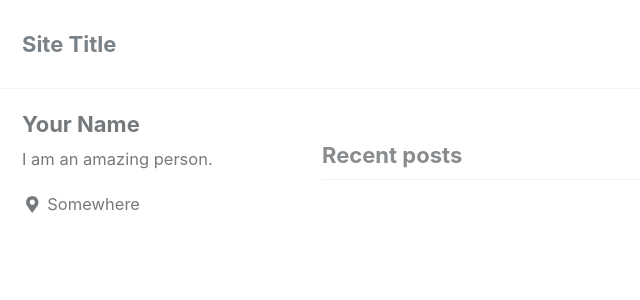
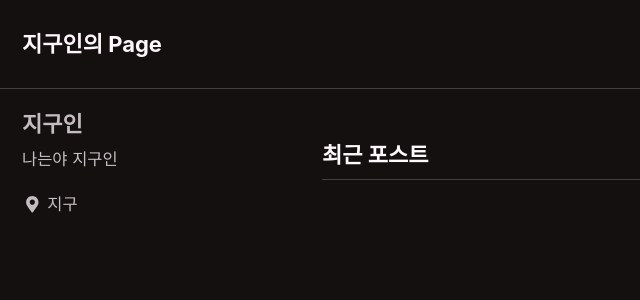
Before and after one commit to earthkj/earthkj.github.io, a Jekyll site: the page built from index.html, in a window 1280 px wide and 900 px high. Shown: the top 300 px of the window, without its empty margins (0-640 px from the left). Built offline with Jekyll 4.4.1, drawn with Linux system fonts in a browser that asks for light colours; cached includes are drawn as plain includes; nearby versions of some CDN libraries; the list of posts is cut into pages by our own code; some of the changed text lies outside the part shown.

Commit message:
skin 변경, title 및 각종 사용자 정보 수정

```diff
--- a/_config.yml
+++ b/_config.yml
@@ -12,14 +12,14 @@
 
 # theme                  : "minimal-mistakes-jekyll"
 # remote_theme           : "mmistakes/minimal-mistakes"
-minimal_mistakes_skin    : "default" # "air", "aqua", "contrast", "dark", "dirt", "neon", "mint", "plum", "sunrise"
+minimal_mistakes_skin    : "neon" #"default", "air", "aqua", "contrast", "dark", "dirt", "neon", "mint", "plum", "sunrise"
 
 # Site Settings
-locale                   : "en-US"
-title                    : "Site Title"
+locale                   : "ko-KR"
+title                    : "지구인의 Page"
 title_separator          : "-"
-name                     : "Your Name"
-description              : "An amazing website."
+name                     : "지구인"
+description              : "이것저것 잡다한것들"
 url                      : # the base hostname & protocol for your site e.g. "https://mmistakes.github.io"
 baseurl                  : # the subpath of your site, e.g. "/blog"
 repository               : # GitHub username/repo-name e.g. "mmistakes/minimal-mistakes"
@@ -101,10 +101,10 @@ analytics:
 
 # Site Author
 author:
-  name             : "Your Name"
+  name             : "지구인"
   avatar           : # path of avatar image, e.g. "/assets/images/bio-photo.jpg"
-  bio              : "I am an amazing person."
-  location         : "Somewhere"
+  bio              : "나는야 지구인"
+  location         : "지구"
   email            :
   links:
     - label: "Email"
```
